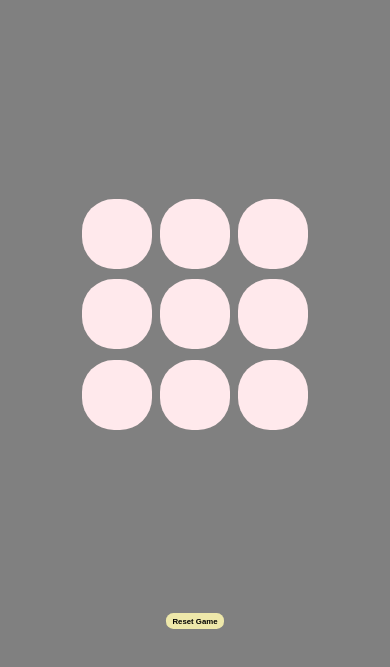
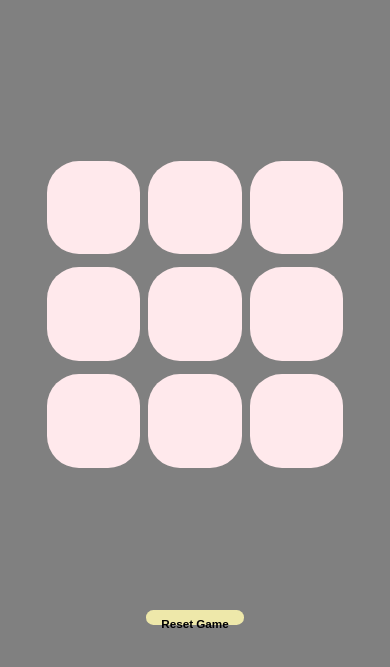
Before and after one commit to Atharva-160905/Tic-Tac-Toe, a plain HTML site: page index.html in a window 390 px wide. Shown: the part 61-728 px from the top of the page. Drawn offline with Linux system fonts and the light colour scheme.

Commit message:
Update style.css

```diff
--- a/style.css
+++ b/style.css
@@ -77,3 +77,35 @@ body{
     color:rgb(169, 21, 169);
 
 }
+
+/* Media Queries for Responsiveness */
+@media (max-width: 600px) {
+    /* Adjust game size for smaller screens */
+    .game {
+        height: 80vmin;
+        width: 80vmin;
+    }
+
+    /* Adjust box size and font size for smaller screens */
+    .box {
+        height: 24vmin;
+        width: 24vmin;
+        font-size: 12vmin;
+    }
+
+    /* Adjust button size and padding for smaller screens */
+    #reset-btn, #new-btn {
+        font-size: 3vmin;
+        padding: 2vmin 4vmin;
+    }
+
+    #new-btn {
+        font-size: 4vmin;
+        padding: 2.5vmin 5vmin;
+    }
+
+    /* Adjust message font size for smaller screens */
+    #msg {
+        font-size: 7vmin;
+    }
+}
```
